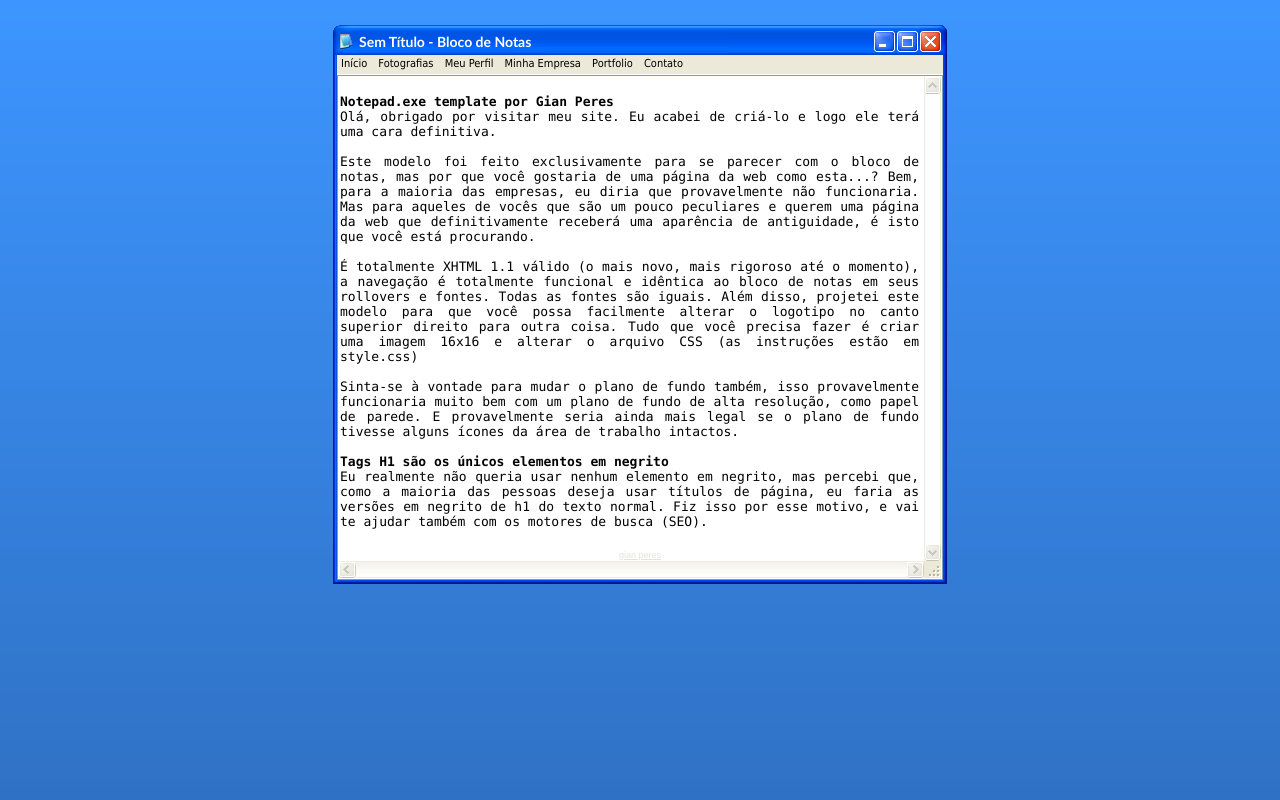
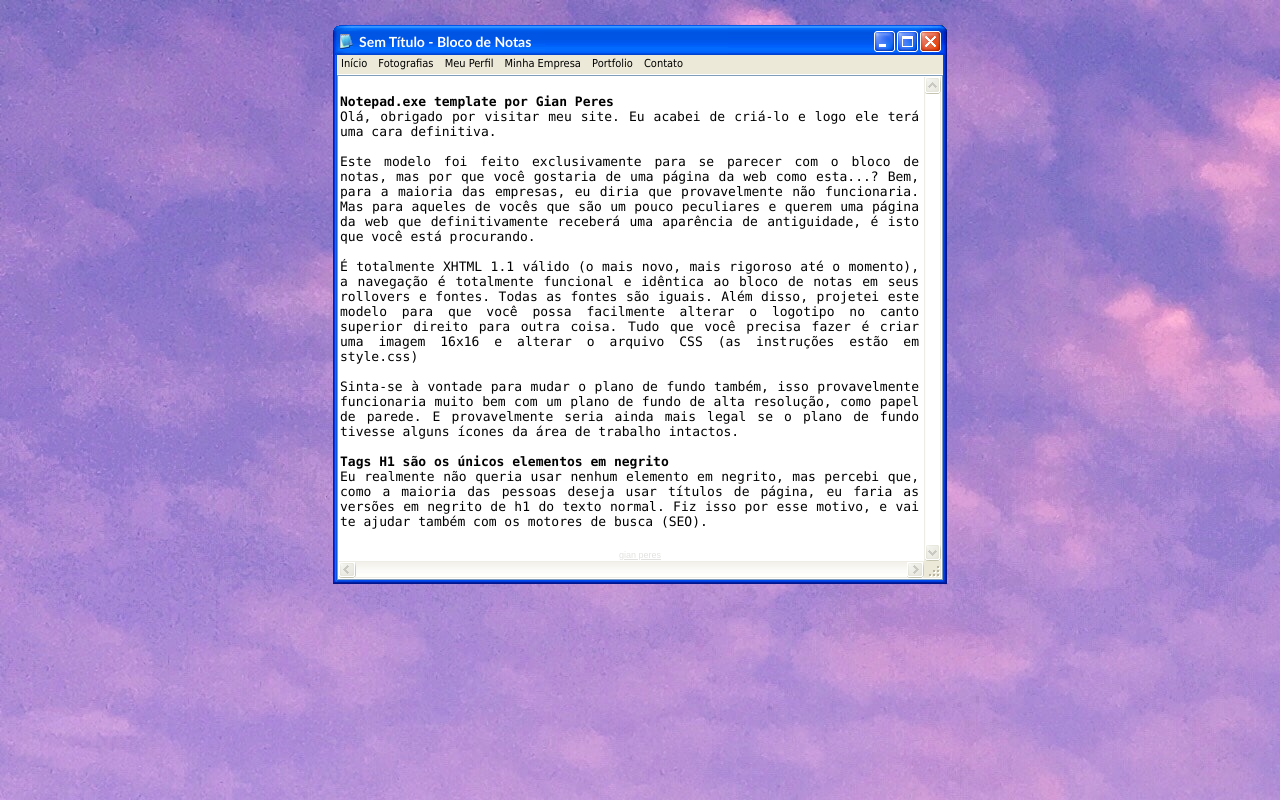
Before and after one commit to gkp1/notepadsite, a plain HTML site: page index.html in a window 1280 px wide. Drawn offline with Linux system fonts and the light colour scheme.

Commit message:
Update style.css

```diff
--- a/style.css
+++ b/style.css
@@ -13,7 +13,7 @@ body {
 	font-family:  Arial, Helvetica, sans-serif;
 	font-size: 13px;
 	color: #F1F5F8;
-  background: #26476E url(background.png) repeat-x;
+  background: url(background2.jpg);
 }
 *
 {
```
